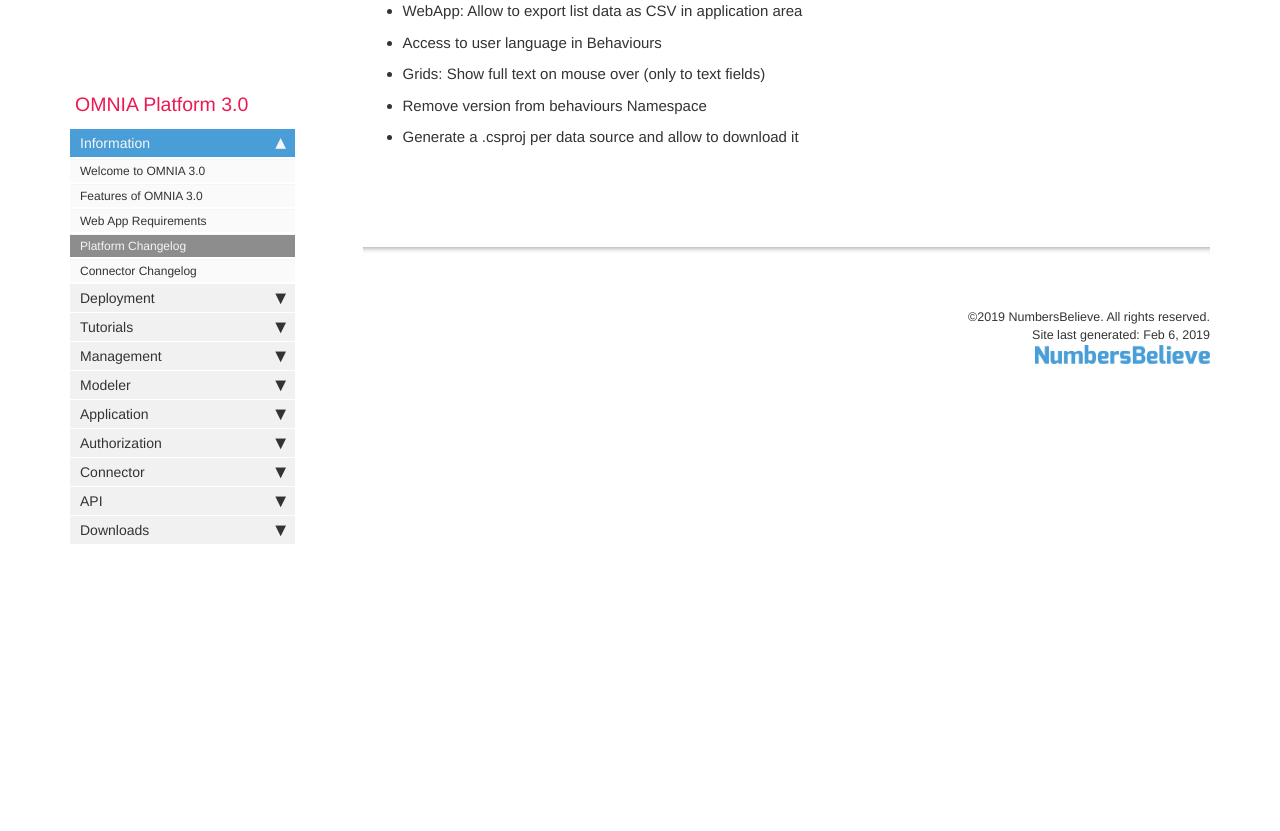
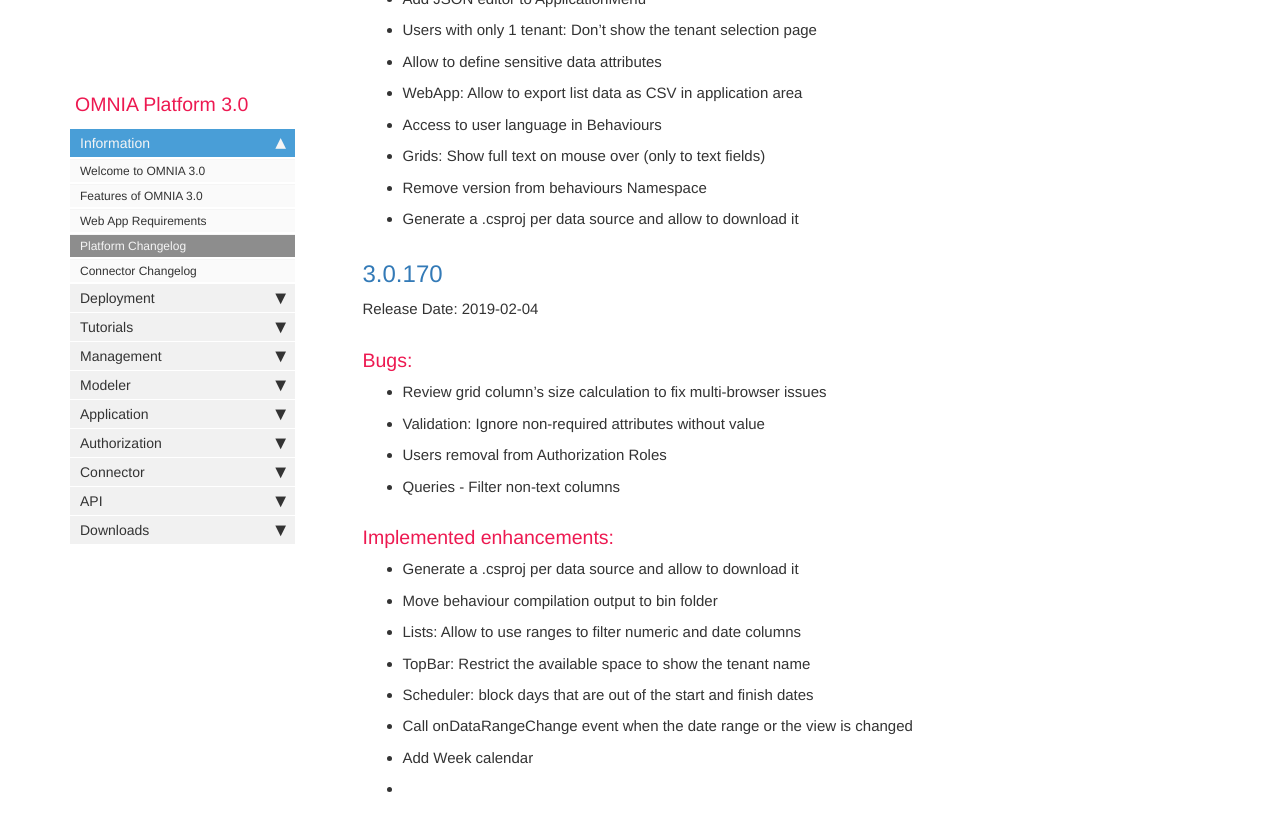
Before and after one commit to daniel8lopes/omnia3, a Jekyll site: the page built from docs/pages/omnia3/Introduction/omnia3_platformchangelog.md, in a window 1280 px wide and 900 px high, scrolled down 3447 px. Shown: the top 831 px of the window. Built offline with Jekyll 4.4.1, drawn with Linux system fonts in a browser that asks for light colours; nearby versions of some CDN libraries; comment, search, counter and statistics services are not loaded; some of the changed text lies outside the part shown.

Commit message:
Version 3.0.170

```diff
--- a/docs/pages/omnia3/Introduction/omnia3_platformchangelog.md
+++ b/docs/pages/omnia3/Introduction/omnia3_platformchangelog.md
@@ -119,3 +119,24 @@ Release Date: 2019-01-29
  - Grids: Show full text on mouse over (only to text fields)
  - Remove version from behaviours Namespace
  - Generate a .csproj per data source and allow to download it
+
+
+## [3.0.170](#3.0.170)
+Release Date: 2019-02-04
+
+### Bugs:
+ - Review grid column's size calculation to fix multi-browser issues
+ - Validation: Ignore non-required attributes without value
+ - Users removal from Authorization Roles
+ - Queries - Filter non-text columns
+
+### Implemented enhancements:
+
+ - Generate a .csproj per data source and allow to download it
+ - Move behaviour compilation output to bin folder
+ - Lists: Allow to use ranges to filter numeric and date columns
+ - TopBar: Restrict the available space to show the tenant name
+ - Scheduler: block days that are out of the start and finish dates
+ - Call onDataRangeChange event when the date range or the view is changed
+ - Add Week calendar
+ -
```
